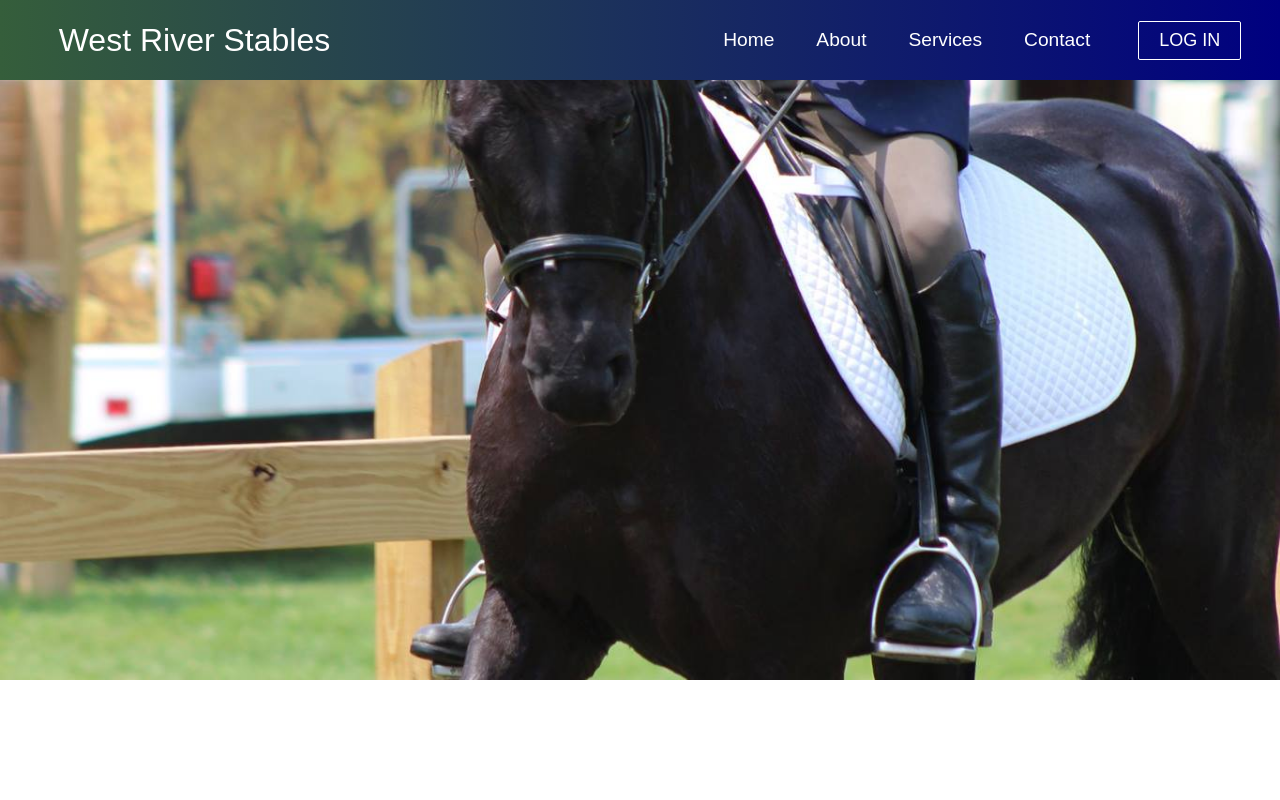
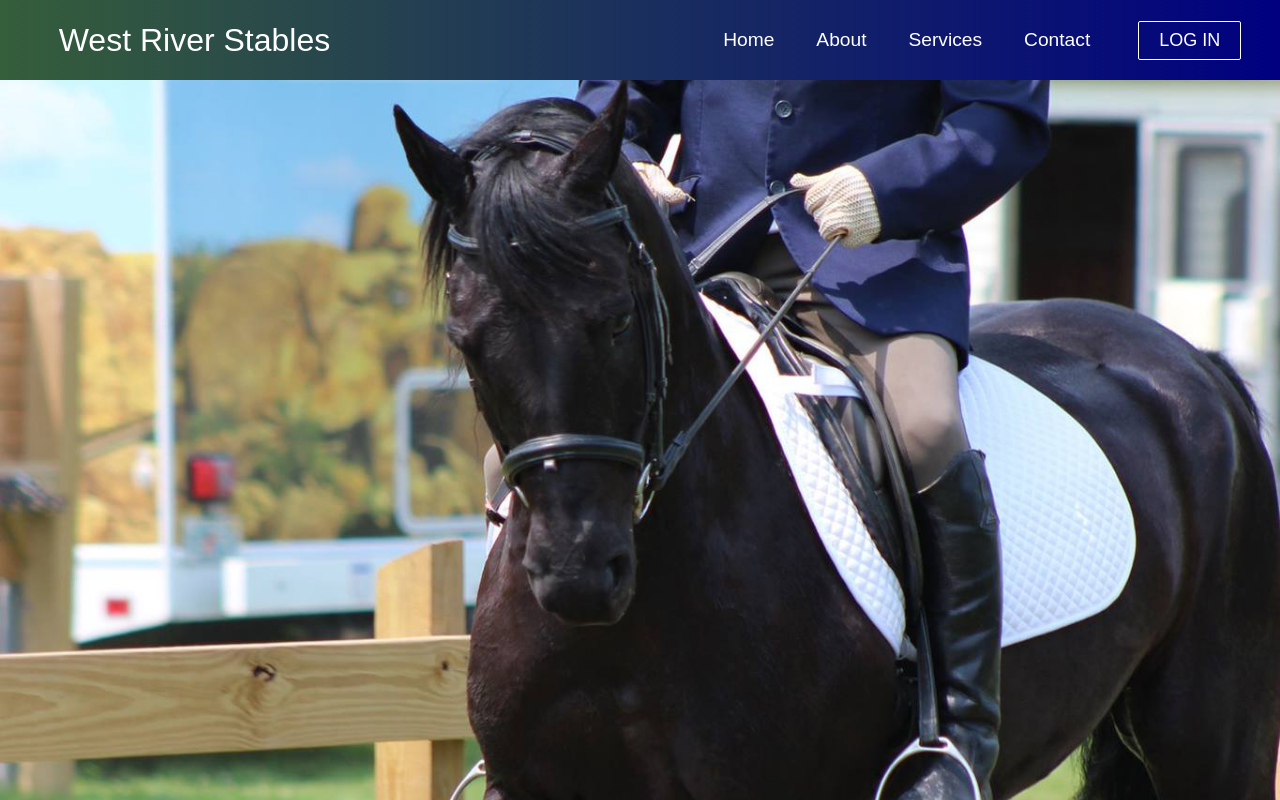
Before and after one commit to jrog20/west-river-stables, a React (Create React App) app: page /login in a window 1280 px wide. Shown: the top 800 px of the page. Built offline with nearby package versions, Linux system fonts and the light colour scheme.

Commit message:
Modify images

```diff
--- a/src/components/Home.js
+++ b/src/components/Home.js
@@ -1,10 +1,10 @@
 import React from 'react';
-import lessoninfall from '../assets/images/lessoninfall.jpeg';
+import rainbow from '../assets/images/rainbow.jpeg';
 import './Home.css'
 
 function Home() {
   return (
-    <div className='background-image' style={{ backgroundImage: `url(${lessoninfall})` }} alt="Horse">
+    <div className='background-image' style={{ backgroundImage: `url(${rainbow})` }} alt="Horse">
     </div>
   );
 };
--- /dev/null
+++ b/src/components/Login.css
@@ -0,0 +1,5 @@
+.background-image {
+  height: 1000px;
+  background-size: cover;
+  background-position: center;
+}
--- a/src/components/Login.js
+++ b/src/components/Login.js
@@ -1,6 +1,6 @@
 import React from 'react';
 import rogerriding from '../assets/images/rogerriding.jpeg';
-// import './Login.css'
+import './Login.css'
 
 function Login() {
   return (
```
